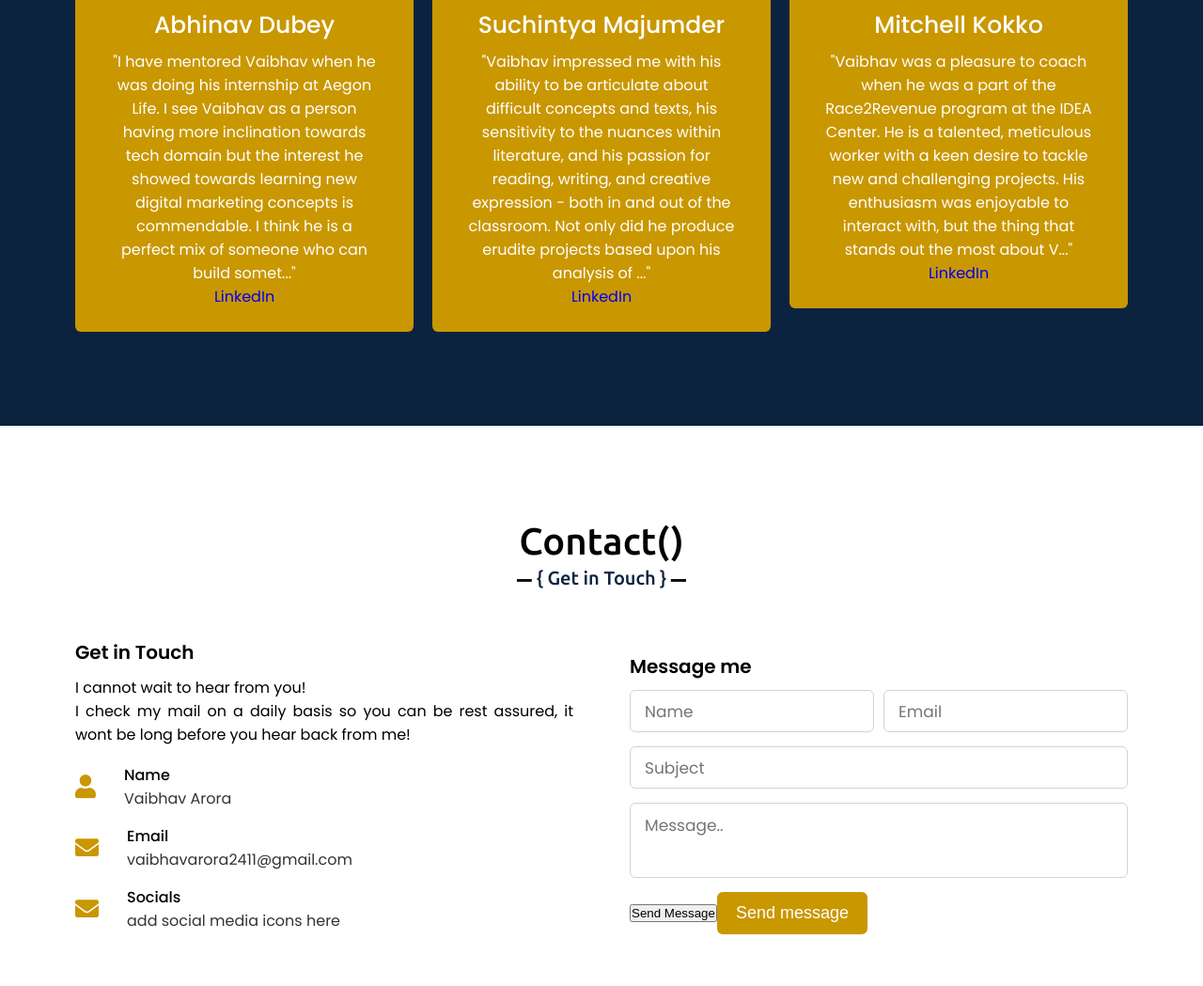
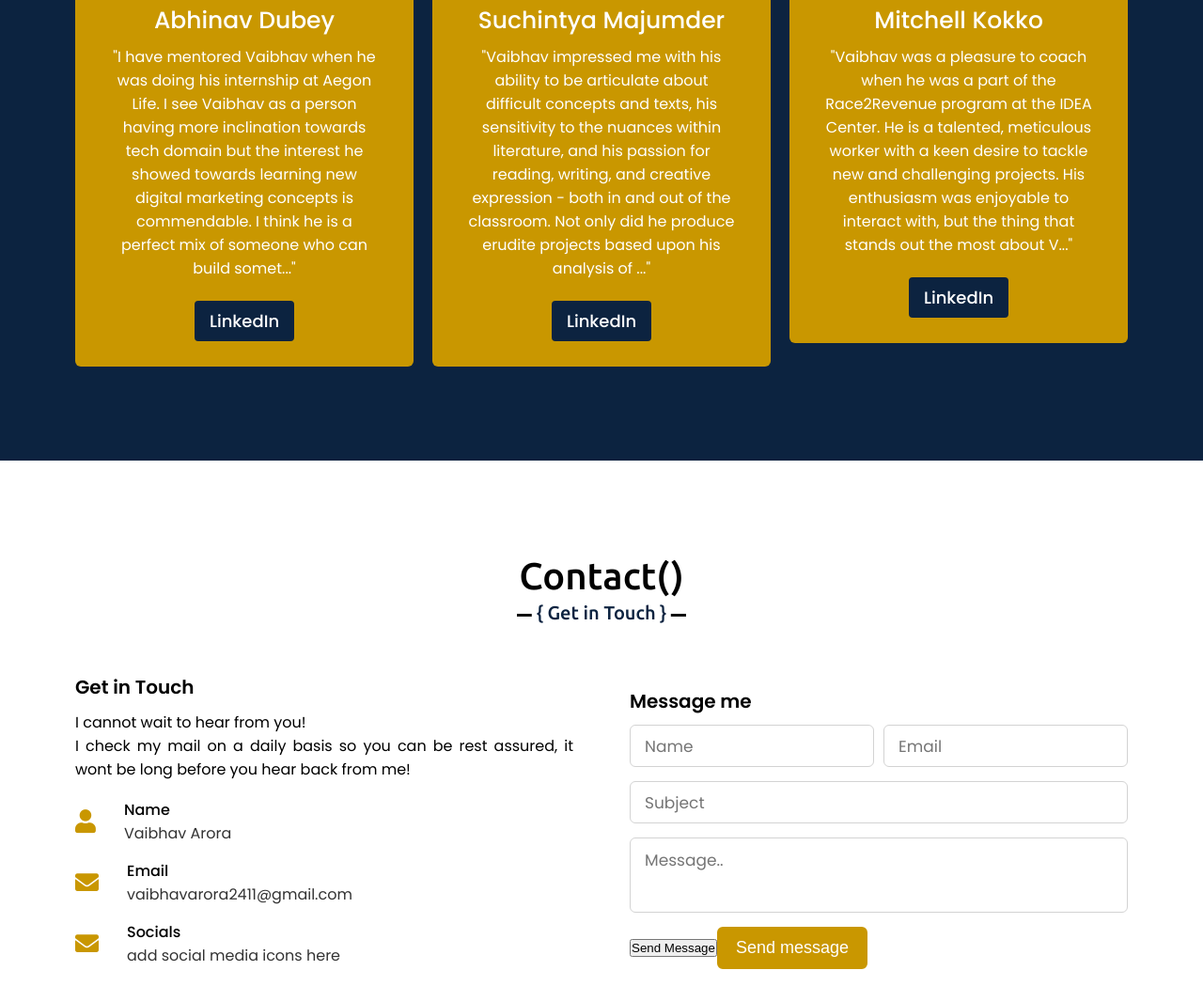
Before and after one commit to varora24/personal_website, a plain HTML site: page index.html in a window 1280 px wide. Shown: the part 2639-3688 px from the top of the page at 94% size. Drawn offline with nearby package versions, Linux system fonts and the light colour scheme.

Commit message:
Update style.css

```diff
--- a/style.css
+++ b/style.css
@@ -10,6 +10,9 @@
 }
 html{
     scroll-behavior: smooth;
+}
+body{
+    text-align: left;
 }
 section{
     padding: 100px 0;
@@ -341,8 +344,9 @@ section .title::after{
     border-radius: 6px;
     padding: 25px 35px;
     text-align: center;
+    display: flex;
     overflow: hidden;
-    /*transition: all 0.3s ease;*/
+    transition: all 0.3s ease;
 }
 .testimonials .carousel .card:hover{
     background: #C99700;
@@ -369,8 +373,8 @@ section .title::after{
     color: #0C2340;
 }
 .testimonials .carousel .card img{
-    height: 150px;
-    width: 150px;
+    height: 100%;
+    width: 50%;
     object-fit: cover;
     border-radius: 50%;
     border: 5px solid white;
@@ -399,6 +403,19 @@ section .title::after{
 .owl-dot.active,
 .owl-dot:hover{
     background:#C99700!important;
+}
+
+.testimonials .card a{
+    display: inline-block;
+    background: #0C2340;
+    color: #fff;
+    font-size: 18px;
+    font-weight: 500;
+    padding: 8px 16px;
+    margin-top: 20px;
+    border-radius: 6px;
+    border: 2px solid #C99700;
+    transition: all 0.3s ease;
 }
 
 
```
